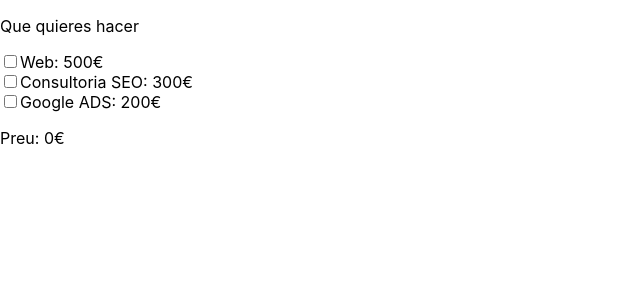
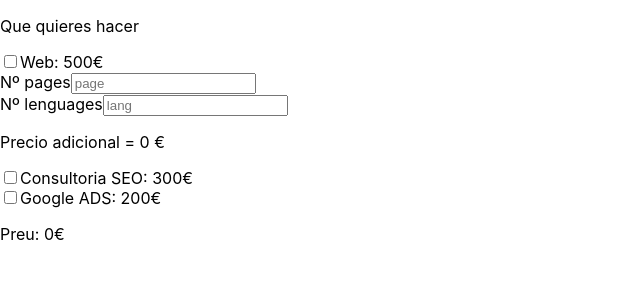
Before and after one commit to lauracapella/react_project_budget, a React (Create React App) app: page / in a window 1280 px wide. Shown: the top 300 px of the page, without its empty margins (0-640 px from the left). Built offline with nearby package versions, Linux system fonts and the light colour scheme.

Commit message:
budget web component

```diff
--- a/src/Panell.js
+++ b/src/Panell.js
@@ -0,0 +1,47 @@
+import React, {useState} from "react";
+
+export default function Panell (){
+    const [formData, setFormData] = useState({
+        pages:'',
+        lenguages:''})
+    const sumaAdicionalTotal =  (formData.pages * 30) + (formData.lenguages * 30)
+
+    function selectpages (event){
+        props.updatePages(event.target.value)
+
+
+
+
+        const {type, name, value} = event.target
+        setFormData(prevFormData => {
+            return{
+             ... prevFormData,
+            [event.target.name] : event.target.value
+            }
+        })
+    }
+
+
+    return(
+        <div>
+            <label>Nº pages</label>
+            <input
+                type='text'
+                name='pages'
+                value={formData.pages}
+                placeholder='page'
+                onChange={selectpages}
+
+            /> <br/>
+            <label>Nº lenguages</label>
+            <input
+                type='text'
+                name='lenguages'
+                value={formData.lenguages}
+                placeholder='lang'
+                onChange={selectpages}
+            />
+           <p>Precio adicional = {sumaAdicionalTotal} €</p>
+        </div>
+    )
+}
--- a/src/Services.js
+++ b/src/Services.js
@@ -1,7 +1,7 @@
 import React, { useState } from "react";
-//import Checkbox from './Checkbox.js'
+import Panell from './Panell'
 
-export default function Services(props){
+export default function Services(){
 
     const [formData, setFormData] = useState({
         isWeb: false,
@@ -19,7 +19,7 @@ export default function Services(props){
             sumaTotal = parseInt(parseInt(suma) - parseInt(event.target.value));
 
         }
-        const {name, value, type, checked, price} = event.target
+        const {name, value, type, checked} = event.target
         setSuma(sumaTotal)
         setFormData(prevFormData => {
             return{
@@ -38,16 +38,17 @@ export default function Services(props){
              value="500"
              name="isseb"
              onChange={handleClick}
-             checked={formData.isseb} />
+             defaultChecked={formData.isseb} />
              <label htmlFor="email">Web: 500€</label>
           <br />
+          < Panell />
 
             <input
             type="checkbox"
             value="300"
             name="isseo"
             onChange={handleClick}
-            checked={formData.isseo}/>
+            defaultChecked={formData.isseo}/>
             <label htmlFor="email">Consultoria SEO: 300€</label>
           <br />
 
@@ -56,7 +57,7 @@ export default function Services(props){
             value="200"
             name="isads"
             onChange={handleClick}
-            checked={formData.isads}/>
+            defaultChecked={formData.isads}/>
             <label htmlFor="email">Google ADS: 200€</label>
 
             </form>
```
Also changed, not shown: src/Checkbox.js (deleted, +0 -25 lines).
